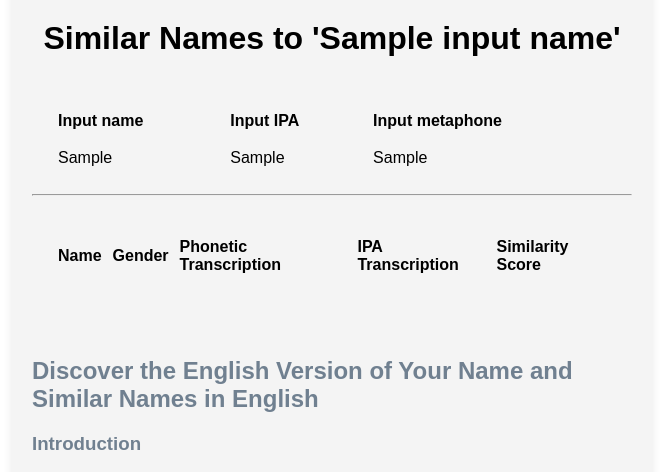
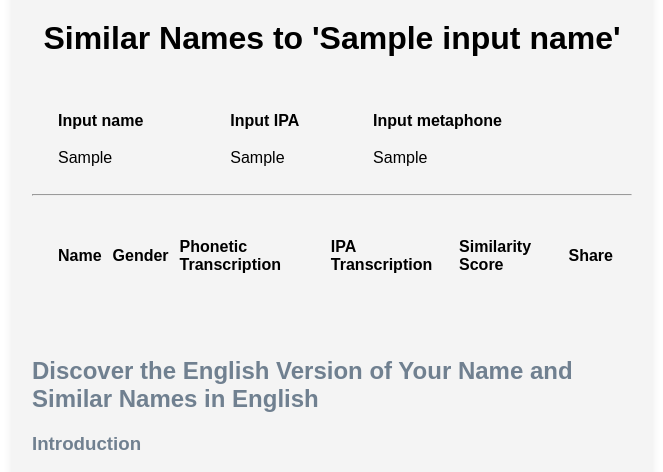
Before and after one commit to cemreefe/similar-name-finder, a Flask app: template api/templates/index.html in a window 1280 px wide. Shown: the part 538-1010 px from the top of the page, without its empty margins (308-971 px from the left). Run offline with Flask 3, Linux system fonts and the light colour scheme; the template is opened without the code that fills it: most values are stand-ins (such as "Sample title", 1, 10 or a date in 2020); lists and menus that the app fills with data are empty.

Commit message:
Update index.html - Add share button

```diff
--- a/api/templates/index.html
+++ b/api/templates/index.html
@@ -89,6 +89,7 @@
                         <th>IPA Transcription</th>
 <!--                         <th>IPA Alternatives</th> -->
                         <th>Similarity Score</th>
+                        <th>Share</th>
                     </tr>
                 </thead>
                 <tbody>
@@ -100,6 +101,7 @@
                             <td>{{ ipa_transcription }}</td>
 <!--                             <td>{{ ipa_alternatives }}</td> -->
                             <td>{{ '%0.2f' % similarity_score }}</td>
+                            <td><button onclick="shareContent(this)" data-share-text="{{ input_name }}'s English name is {{ name }}. Learn yours now!"><img src="{{ url_for('static', filename='share.png') }}"></button></td>
                         </tr>
                     {% endfor %}
                 </tbody>
@@ -208,5 +210,21 @@
     document.getElementById('name').addEventListener('input', updateFormAction);
     updateFormAction();
     </script>
+    <script>
+    function shareContent(button) {
+        const shareText = button.getAttribute('data-share-text');  // Get the share context from data attribute
+
+        if (navigator.share) {
+            navigator.share({
+                title: '',
+                text: shareText + ' https://namefinder.dutl.uk/',
+            })
+            .then(() => console.log('Shared successfully!'))
+            .catch((error) => console.log('Error sharing:', error));
+        } else {
+            console.log('Share API not supported on this browser.');
+        }
+    }
+</script>
 </body>
 </html>
```
